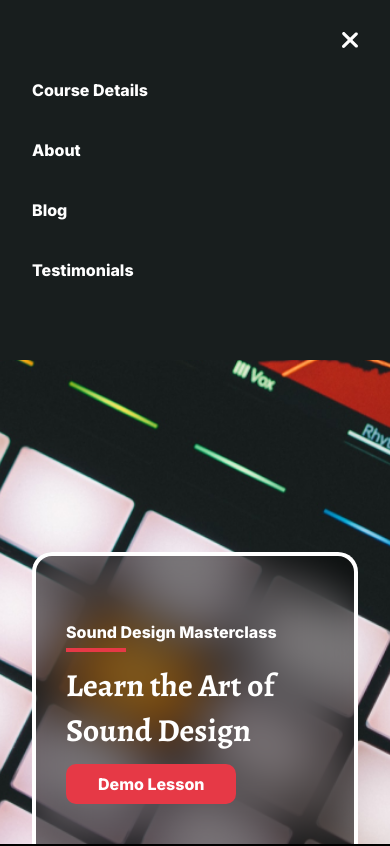
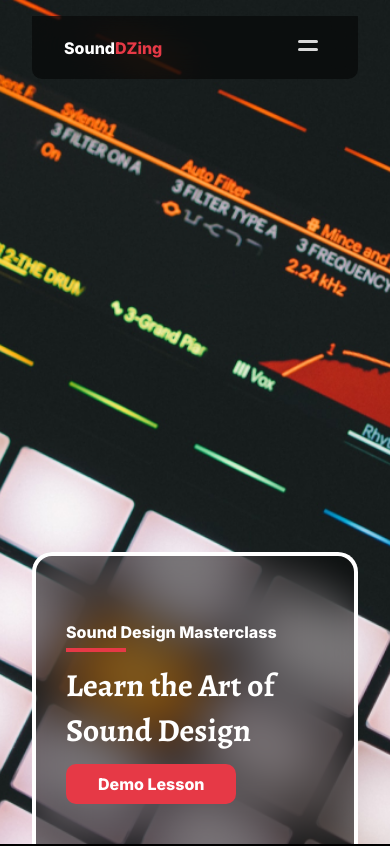
Before and after one commit to mauriziodm91/course-landing-page, a React (Vite) app: page / in a window 390 px wide. Shown: the top 846 px of the page. Built offline with nearby package versions, Linux system fonts and the light colour scheme.

Commit message:
added state to the mobile menu

```diff
--- a/src/components/Info/Info.css
+++ b/src/components/Info/Info.css
@@ -4,6 +4,7 @@
   align-items: center;
   width: 100%;
   gap: 4px;
+  margin-top: 60px;
 }
 
 #info .info-content .amount {
--- a/src/components/Navbar/Navbar.component.jsx
+++ b/src/components/Navbar/Navbar.component.jsx
@@ -1,8 +1,12 @@
+import { useState } from 'react'
+
 import MenuIcon from '../../assets/MenuIcon.svg'
 import Close from '../../assets/close.svg'
 import './Navbar.css'
 
 const Navbar = () => {
+  const [isOpen, setIsOpen] = useState(false)
+
   return (
     <>
       <nav>
@@ -24,26 +28,34 @@ const Navbar = () => {
           </li>
         </ul>
 
-        <div className='menu-icon'>
+        <div onClick={() => setIsOpen(true)} className='menu-icon'>
           <img src={MenuIcon} alt='' />
         </div>
       </nav>
-      <div className='mobile-menu-container'>
-        <div className='close-icon'>
+      <div className={`mobile-menu-container ${isOpen ? 'active' : ''}`}>
+        <div onClick={() => setIsOpen(false)} className='close-icon'>
           <img src={Close} alt='' />
         </div>
         <ul className='menu-items'>
           <li>
-            <a href='#topics'>Course Details</a>
+            <a href='#topics' onClick={() => setIsOpen(false)}>
+              Course Details
+            </a>
           </li>
           <li>
-            <a href='#info'>About</a>
+            <a href='#info' onClick={() => setIsOpen(false)}>
+              About
+            </a>
           </li>
           <li>
-            <a href='#blog'>Blog</a>
+            <a href='#blog' onClick={() => setIsOpen(false)}>
+              Blog
+            </a>
           </li>
           <li>
-            <a href='#testimonials'>Testimonials</a>
+            <a href='#testimonials' onClick={() => setIsOpen(false)}>
+              Testimonials
+            </a>
           </li>
         </ul>
       </div>
--- a/src/components/Navbar/Navbar.css
+++ b/src/components/Navbar/Navbar.css
@@ -69,6 +69,12 @@ a.logo .red {
     left: 0;
     right: 0;
     padding: 60px 32px;
+    transform: translateY(-100%);
+    transition: all 1200ms cubic-bezier(0.3, 0.96, 0.59, 0.95);
+  }
+
+  .mobile-menu-container.active {
+    transform: translateY(0);
   }
 
   .mobile-menu-container .menu-items {
@@ -80,7 +86,7 @@ a.logo .red {
   .mobile-menu-container .close-icon {
     position: fixed;
     top: 32px;
-    right: 32px;
+    right: 60px;
   }
 
   .mobile-menu-container .menu-items li a {
--- a/src/index.css
+++ b/src/index.css
@@ -14,6 +14,10 @@
 body {
   margin: 0;
   font-family: 'Inter', sans-serif;
+}
+
+html {
+  scroll-behavior: smooth;
 }
 
 .wrapper {
```
